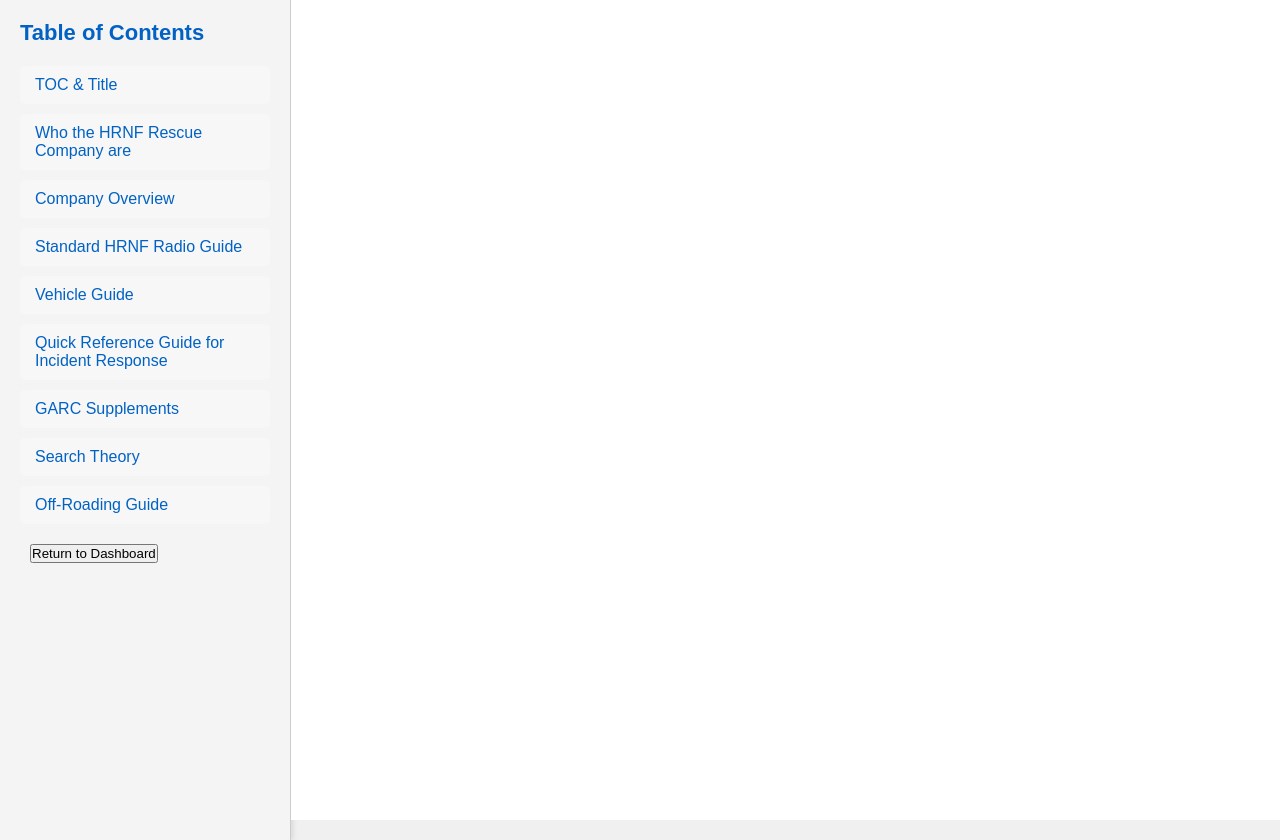
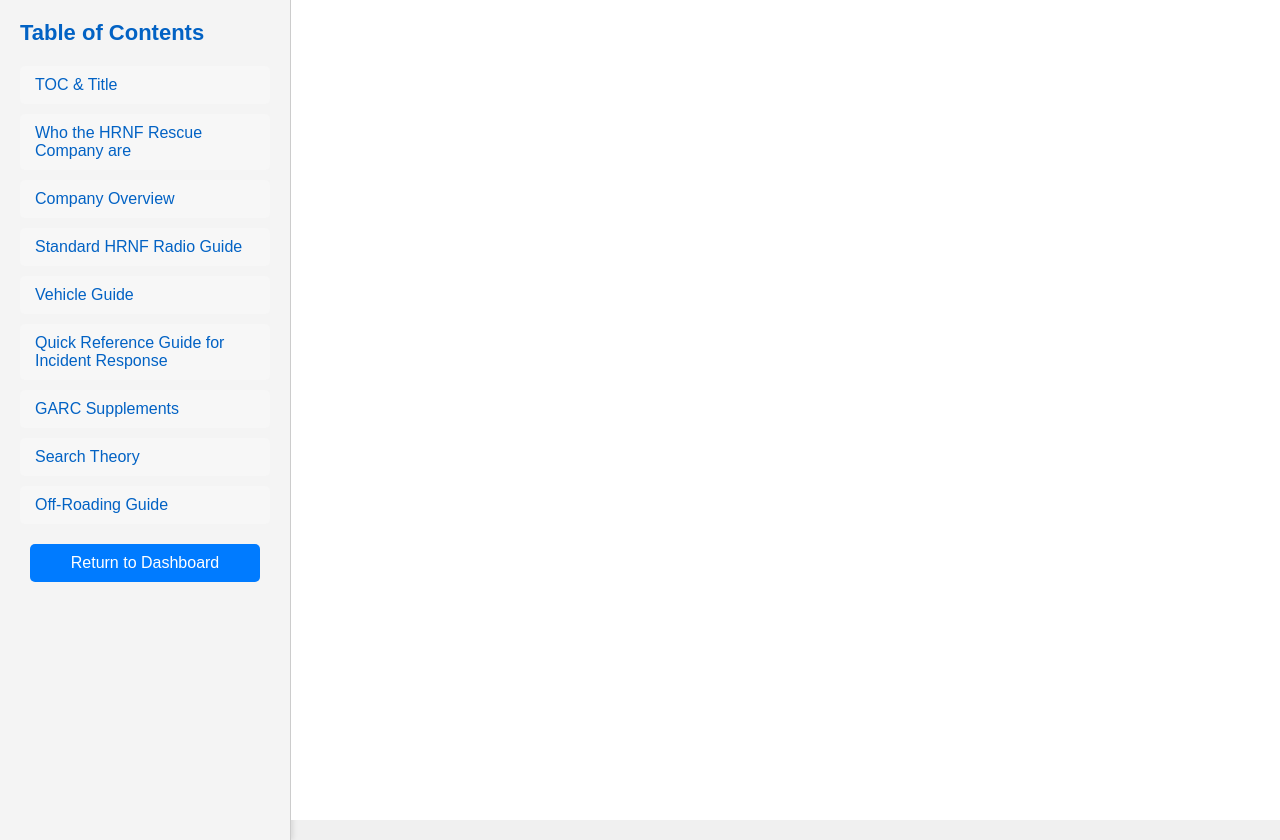
Before and after one commit to HRNFSRT/HRNF-SRT, a website: page public/sarmembers/dashboard/handbook.html in a window 1280 px wide. Drawn offline with Linux system fonts and the light colour scheme; a script that the page names is missing.

Commit message:
Update styles.css

```diff
--- a/public/sarmembers/dashboard/styles.css
+++ b/public/sarmembers/dashboard/styles.css
@@ -248,3 +248,19 @@
     box-shadow: 0 2px 8px rgba(0, 0, 0, 0.1);
     scroll-margin-top: 20px; /* Adds space when using scrollIntoView */
 }
+
+.cta-button {
+    width: 100%;
+    padding: 10px;
+    background-color: #007BFF; /* Standard blue background */
+    color: white; /* White text */
+    border: none;
+    border-radius: 5px; /* Rounded corners */
+    cursor: pointer; /* Pointer cursor */
+    font-size: 16px; /* Adjust font size as needed */
+    transition: background-color 0.3s; /* Smooth transition for hover effect */
+}
+
+.cta-button:hover {
+    background-color: #0056b3; /* Darker blue on hover */
+}
```
